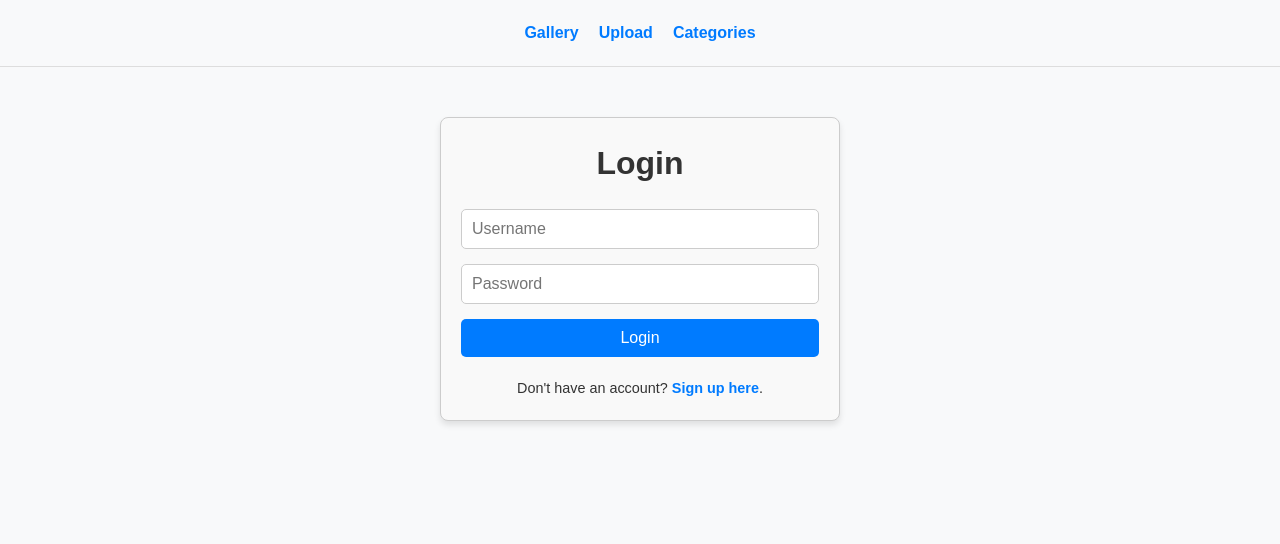
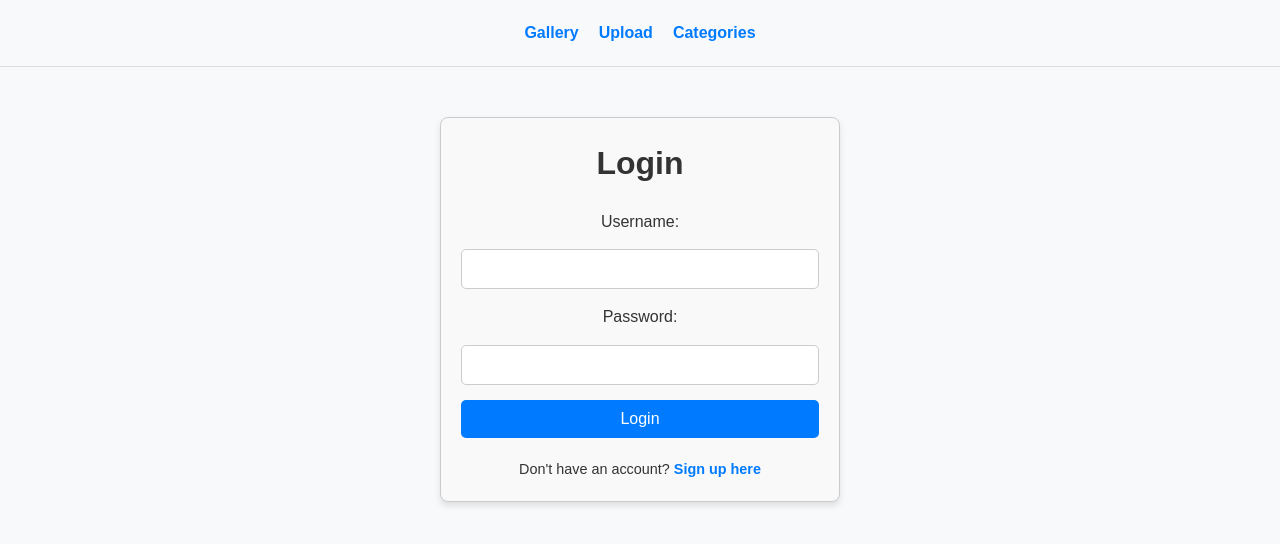
Before and after one commit to opolyo01/gallery_app, an Angular app in the folder frontend/: page /login in a window 1280 px wide. Shown: the top 544 px of the page. Built offline with nearby package versions, Linux system fonts and the light colour scheme.

Commit message:
more commits

```diff
--- a/frontend/src/app/components/categories/categories.component.ts
+++ b/frontend/src/app/components/categories/categories.component.ts
@@ -1,5 +1,5 @@
 import { CommonModule } from '@angular/common';
-import { HttpClient } from '@angular/common/http';
+import { HttpClient, HttpHeaders } from '@angular/common/http';
 import { Component, OnInit } from '@angular/core';
 import { Router } from '@angular/router';
 import { environment } from 'src/environments/environment'; // Import environment
@@ -17,7 +17,13 @@ export class CategoriesComponent implements OnInit {
   constructor(private router: Router, private http: HttpClient) {}
 
   ngOnInit(): void {
-    this.http.get<string[]>(`${environment.apiUrl}/categories`).subscribe({
+    const token = localStorage.getItem('token'); // Retrieve the token from localStorage
+
+    const headers = new HttpHeaders({
+      Authorization: `Bearer ${token}`, // Add the token to the Authorization header
+    });
+
+    this.http.get<string[]>(`${environment.apiUrl}/categories`, { headers }).subscribe({
       next: (data) => {
         // Normalize categories to lowercase and remove duplicates
         this.categories = [...new Set(data.map((category) => category.toLowerCase()))];
--- a/frontend/src/app/components/login/login.component.html
+++ b/frontend/src/app/components/login/login.component.html
@@ -1,12 +1,19 @@
 <div class="login">
   <h1>Login</h1>
-  <form (submit)="onLogin($event)">
-    <input type="text" placeholder="Username" [(ngModel)]="username" name="username" required />
-    <input type="password" placeholder="Password" [(ngModel)]="password" name="password" required />
+  <form (ngSubmit)="login()">
+    <label for="username">Username:</label>
+    <input type="text" id="username" [(ngModel)]="username" name="username" required />
+
+    <label for="password">Password:</label>
+    <input type="password" id="password" [(ngModel)]="password" name="password" required />
+
     <button type="submit">Login</button>
   </form>
+
+  <!-- Display error message if login fails -->
   <p *ngIf="errorMessage" class="error">{{ errorMessage }}</p>
-  <p class="signup-link">
-    Don't have an account? <a routerLink="/signup">Sign up here</a>.
-  </p>
+
+  <div class="signup-link">
+    <p>Don't have an account? <a routerLink="/signup">Sign up here</a></p>
+  </div>
 </div>
--- a/frontend/src/app/components/login/login.component.ts
+++ b/frontend/src/app/components/login/login.component.ts
@@ -15,20 +15,26 @@ import { environment } from 'src/environments/environment';
 export class LoginComponent {
   username = '';
   password = '';
-  errorMessage = '';
+  errorMessage: string | null = null; // Define the errorMessage property
 
   constructor(private http: HttpClient, private router: Router) {}
 
-  onLogin(event: Event): void {
-    event.preventDefault();
-    this.http.post(`${environment.apiUrl}/login`, { username: this.username, password: this.password })
+  login(): void {
+    this.http
+      .post<{ token: string }>(`${environment.apiUrl}/login`, {
+        username: this.username,
+        password: this.password,
+      })
       .subscribe({
-        next: (response: any) => {
-          localStorage.setItem('token', response.token);
-          this.router.navigate(['/']);
+        next: (response) => {
+          localStorage.setItem('token', response.token); // Save the token
+          console.log('Login successful!');
+          this.errorMessage = null; // Clear any previous error messages
+          this.router.navigate(['/categories']); // Redirect after login
         },
         error: (err) => {
-          this.errorMessage = 'Invalid username or password.';
+          console.error('Login failed:', err);
+          this.errorMessage = 'Invalid username or password. Please try again.'; // Set the error message
         },
       });
   }
--- a/frontend/src/environments/environment.ts
+++ b/frontend/src/environments/environment.ts
@@ -1,4 +1,4 @@
 export const environment = {
   production: false,
-  apiUrl: 'http://localhost:3000', // Local backend URL
+  apiUrl: 'https://backend-cx1yspyh0-olegs-projects-f3a8f0e9.vercel.app', // Local backend URL
 };
```
Also changed, not shown: 1 other file (tests, documents, lock files or other folders).
